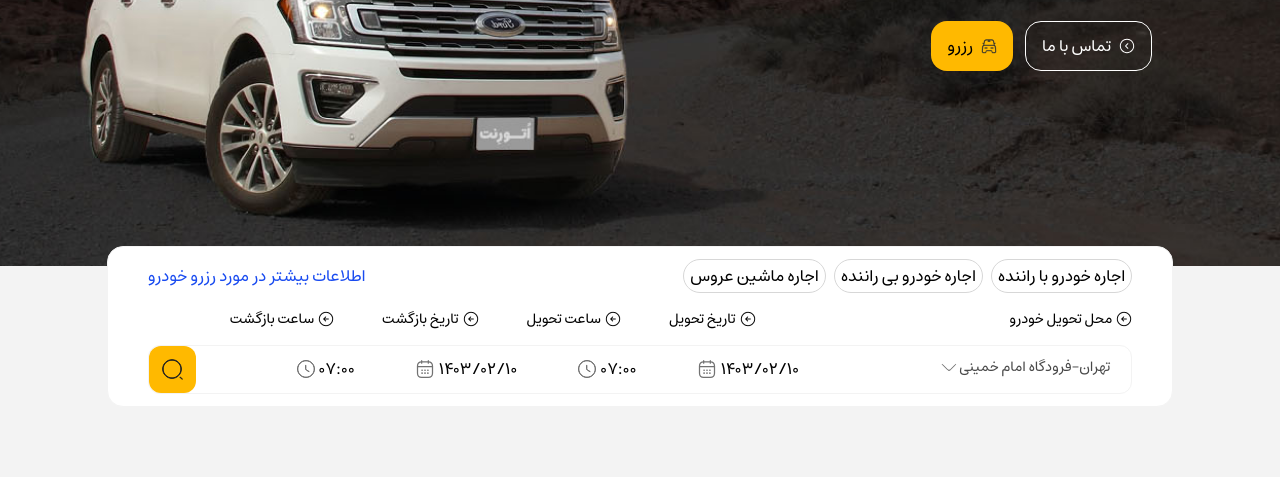
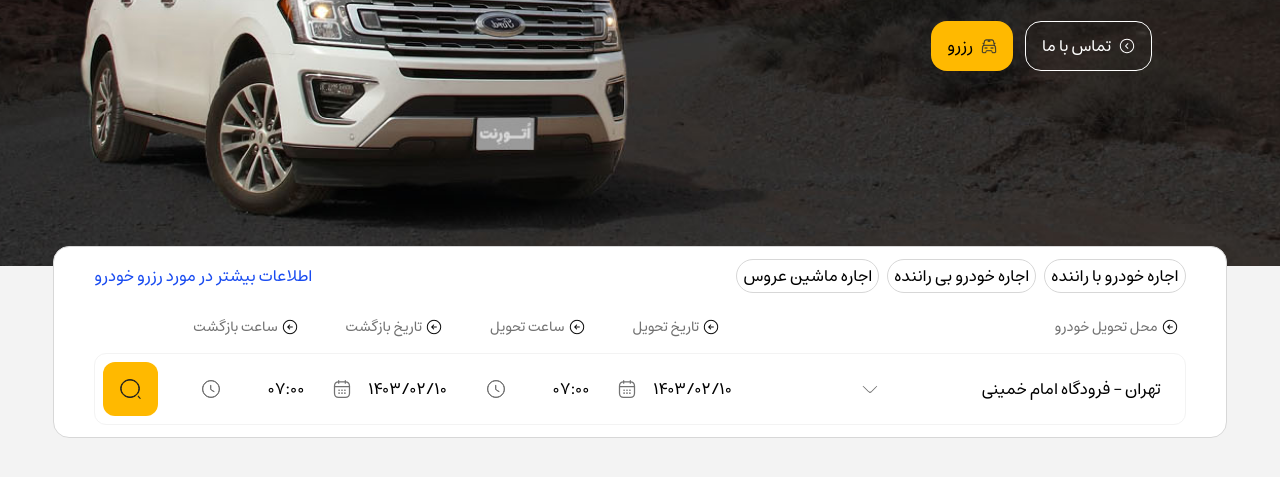
Before and after one commit to MaedeRabiei/auto-rent, a website built with Vite: page index.html in a window 1280 px wide. Shown: the part 525-1002 px from the top of the page. Built offline with nearby package versions, Linux system fonts and the light colour scheme; files whose address does not match are found by name.

Commit message:
rent info 100%

```diff
--- a/index.html
+++ b/index.html
@@ -62,10 +62,10 @@
 <!-- car section done -->
 <!-- car rent -->
 <div
-  class="w-full lg:w-10/12 bg-white lg:px-10 lg:py-3 px-4 py-3 border border-neutral-50 mx-auto rounded-2xl relative bottom-5 flex flex-col gap-4 ">
+  class="w-full lg:w-11/12 md:w-full bg-white lg:px-10 lg:py-3 px-4 py-3 border border-neutral-100 mx-auto rounded-2xl relative bottom-5 flex flex-col gap-6 ">
   <!-- top section -->
   <div
-    class="sm:flex flex-col md:flex-row justify-between items-start md:items-center sm:items-center gap-4 hidden md:flex lg:flex  ">
+    class="sm:flex flex-col md:flex-row sm:gap-2 justify-between items-start md:items-center sm:items-center  hidden md:flex lg:flex  ">
     <!-- buttons -->
     <div class="flex gap-2 ">
       <button class="button-rent sm:w-auto px-1.5 py-1 rounded-3xl text-sm md:text-base">
@@ -88,7 +88,7 @@
     <!-- link end -->
   </div>
   <!-- top section end -->
-  <!-- dropdowm -->
+  <!-- dropdowm mobile -->
   <div class="lg:hidden md:hidden sm:hidden flex items-center justify-between gap-3 ">
     <button id="dropdownHoverButton" data-dropdown-toggle="dropdownHover" data-dropdown-trigger="hover"
       class="inline-flex items-center justify-center text-white bg-brand box-border border border-transparent hover:bg-brand-strong focus:ring-4 focus:ring-brand-medium shadow-xs font-medium leading-5 rounded-base text-sm px-4 py-2.5 focus:outline-none whitespace-nowrap shrink-0 "
@@ -128,105 +128,97 @@
     </a>
     <!-- link end -->
   </div>
-  <!-- dropdowm end -->
-  <!-- car receive start -->
-  <div class="lg:w-11/12 justify-between lg:flex md:flex sm:flex text-sm hidden ">
-    <!-- right -->
-    <div class="flex items-center gap-1 ">
-      <img src="./public/img/icons/arrow-left.png" alt="">
-      <h6>محل تحویل خودرو </h6>
+  <!-- dropdowm mobile end -->
+
+  <section class="w-full space-y-4">
+
+
+    <div class="w-11/12 hidden lg:flex items-center justify-between text-sm text-neutral-600 px-2">
+      <div class="flex items-center gap-1">
+        <img src="./public/img/icons/arrow-left.png" alt="icon">
+        <h6 class="">محل تحویل خودرو</h6>
       </div>
-    <!-- left -->
-    <ul class="flex items-center lg:gap-12 md:gap-8 sm:gap-5 ">
-      <li class="flex items-center gap-1">
-        <img src="./public/img/icons/arrow-left.png" alt="">
+      <ul class="flex items-center gap-12">
+        <li class="flex items-center gap-1"><img src="./public/img/icons/arrow-left.png" alt="icon">
           <h6>تاریخ تحویل</h6>
         </li>
-      <li class="flex items-center gap-1">
-        <img src="./public/img/icons/arrow-left.png" alt="">
+        <li class="flex items-center gap-1"><img src="./public/img/icons/arrow-left.png" alt="icon">
           <h6>ساعت تحویل</h6>
         </li>
-      <li class="flex items-center gap-1">
-        <img src="./public/img/icons/arrow-left.png" alt="">
+        <li class="flex items-center gap-1"><img src="./public/img/icons/arrow-left.png" alt="icon">
           <h6>تاریخ بازگشت</h6>
         </li>
-      <li class="flex items-center gap-1">
-        <img src="./public/img/icons/arrow-left.png" alt="">
+        <li class="flex items-center gap-1"><img src="./public/img/icons/arrow-left.png" alt="icon">
           <h6>ساعت بازگشت</h6>
         </li>
       </ul>
     </div>
-  <!-- car receive end -->
+
     <!-- car form start -->
-  <div class="w-full flex  border border-neutral-50 pr-1   rounded-xl">
-    <!-- car dropdowm -->
-    <div class=" w-full flex gap-3.5  justify-between">
-      <div class="">
+    <div class="flex lg:flex-nowrap gap-5 flex-wrap  border  border-neutral-50 rounded-xl p-2  items-center bg-white">
+      <div class="flex justify-between flex-col lg:flex-row w-full ">
+
+        <label for="time"
+          class="lg:hidden  block my-2  font-medium text-neutral-800 pr-3 font-Estedad-SemiBold ">محل تحویل خودرو</label>
+        <div class="w-full lg:w-1/3 relative border border-neutral-100 rounded-lg lg:border-none">
           <button id="dropdownDefaultButton" data-dropdown-toggle="dropdown"
-          class="w- inline-flex justify-between  text-whitebox-border border border-transparent  focus:ring-2 focus:ring-primary-300  font-medium leading-5 rounded-base text-sm px-4 py-2.5 focus:outline-none"
+            class="w-full flex items-center justify-between  rounded-lg px-4 py-3 focus:border focus:border-primary-300 transition-all"
             type="button">
-          <h6 class="text-neutral-800">تهران-فرودگاه امام خمینی</h6>
-          <img src="./public/img/icons/arrow-down.svg" alt="">
+            <span class="text-black font-Estedad-Regular">تهران - فرودگاه امام خمینی</span>
+            <img src="./public/img/icons/arrow-down.svg" alt="chevron">
           </button>
-        <!-- Dropdown menu -->
-        <div id="dropdown"
-          class="z-10 hidden bg-neutral-primary-medium border border-default-medium rounded-base shadow-lg w-10/12">
-          <ul class="p-2 text-sm text-body font-medium" aria-labelledby="dropdownDefaultButton">
-            <li>
-              <a href="#"
-                class="inline-flex items-center w-full p-2 hover:bg-neutral-tertiary-medium hover:text-heading rounded">تهران-بندر
-                انزلی</a>
-            </li>
-            <li>
-              <a href="#"
-                class="inline-flex items-center w-full p-2 hover:bg-neutral-tertiary-medium hover:text-heading rounded">تهران-شیراز</a>
-            </li>
-            <li>
-              <a href="#"
-                class="inline-flex items-center w-full p-2 hover:bg-neutral-tertiary-medium hover:text-heading rounded">تهران-کرمانشاه</a>
-            </li>
-            <li>
-              <a href="#"
-                class="inline-flex items-center w-full p-2 hover:bg-neutral-tertiary-medium hover:text-heading rounded">تهران-بندر
-                عباس</a>
-            </li>
-            <li>
-              <a href="#"
-                class="inline-flex items-center w-full p-2 hover:bg-neutral-tertiary-medium hover:text-heading rounded">تهران
-                -خوزستان</a>
-            </li>
-            <li>
-              <a href="#"
-                class="inline-flex items-center w-full p-2 hover:bg-neutral-tertiary-medium hover:text-heading rounded">شیراز-اصفهان</a>
-            </li>
+
+          <div id="dropdown" class="z-50 hidden bg-white border border-neutral-100 rounded-lg shadow-xl w-full mt-1">
+            <ul class="p-2 text-sm text-neutral-700">
+              <li><a href="#" class="block p-3 hover:bg-neutral-50 rounded">تهران - بندر انزلی</a></li>
+              <li><a href="#" class="block p-3 hover:bg-neutral-50 rounded">تهران - شیراز</a></li>
+              <li><a href="#" class="block p-3 hover:bg-neutral-50 rounded">تهران -سمنان</a></li>
+              <li><a href="#" class="block p-3 hover:bg-neutral-50 rounded">تهران -اصفهان</a></li>
+              <li><a href="#" class="block p-3 hover:bg-neutral-50 rounded">تهران -بندر عباس</a></li>
+              <li><a href="#" class="block p-3 hover:bg-neutral-50 rounded">تهران -رشت</a></li>
             </ul>
           </div>
         </div>
-      <!-- left -->
-      <ul class="flex space-x-15 lg:pl-25">
-        <li class="flex  items-center gap-1">
-          <h6>۱۴۰۳/۰۲/۱۰</h6>
-          <img src="./public/img/icons/calendar.svg" alt="">
-        </li>
-        <li class="flex  items-center gap-1">
-          <h6>۰۷:۰۰</h6>
-          <img src="./public/img/icons/clock.svg" alt="">
-        </li>
-        <li class="flex  items-center gap-1">
-          <h6>۱۴۰۳/۰۲/۱۰</h6>
-          <img src="./public/img/icons/calendar.svg" alt="">
-        </li>
-        <li class="flex  items-center gap-1">
-          <h6>۰۷:۰۰</h6>
-          <img src="./public/img/icons/clock.svg" alt="">
-        </li>
-      </ul>
+        <!-- right start -->
+        <div class=" grid grid-cols-1 lg:grid-cols-4 gap-1 w-full lg:w-fit   ">
+          <label for="time"
+            class="lg:hidden  block my-2  font-medium text-neutral-800 pr-3 font-Estedad-SemiBold ">تاریخ
+            تحویل</label>
+          <div
+            class="flex lg:w-11/12 gap-4 items-center justify-between  rounded-lg px-3 py-3 text-black lg:border-none border border-neutral-100 ">
+            <span>۱۴۰۳/۰۲/۱۰</span>
+            <img src="./public/img/icons/calendar.svg" alt="calendar">
           </div>
-    <div class="w-fit h-full p-3  bg-amber-400 rounded-xl">
-      <img src="./public/img/icons/search-normal.svg" alt="">
+          <label for="time" class="lg:hidden  block my-2  font-medium text-neutral-800 pr-3 font-Estedad-SemiBold ">ساعت
+            تحویل</label>
+          <div
+            class="flex lg:w-11/12 gap-4 items-center justify-between  rounded-lg px-3 py-3 text-black lg:border-none border border-neutral-100 ">
+            <span>۰۷:۰۰</span>
+            <img src="./public/img/icons/clock.svg" alt="clock">
+          </div>
+          <label for="time"
+            class="lg:hidden  block my-2  font-medium text-neutral-800 pr-3 font-Estedad-SemiBold ">تاریخ
+            بازگشت</label>
+          <div
+            class="flex lg:w-11/12 gap-4 items-center justify-between  rounded-lg px-3 py-3 text-black lg:border-none border border-neutral-100 ">
+            <span>۱۴۰۳/۰۲/۱۰</span>
+            <img src="./public/img/icons/calendar.svg" alt="calendar">
+          </div>
+          <label for="time" class="lg:hidden  block my-2  font-medium text-neutral-800 pr-3 font-Estedad-SemiBold ">ساعت
+            بازگشت</label>
+          <div
+            class="flex lg:w-11/12  gap-4 items-center justify-between  rounded-lg px-3 py-3 text-black lg:border-none border border-neutral-100 ">
+            <span>۰۷:۰۰</span>
+            <img src="./public/img/icons/clock.svg" alt="clock">
           </div>
         </div>
-
+      </div>
+      <button
+        class="w-full lg:w-auto p-4 flex items-center justify-center bg-amber-400 hover:bg-amber-500 cursor-pointer transition-colors rounded-xl ">
+        <img src="./public/img/icons/search-normal.svg" alt="search">
+      </button>
+    </div>
+  </section>
 </div>
 
 <div class="w-full h-1000"></div>
--- a/package.json
+++ b/package.json
@@ -14,6 +14,7 @@
   "dependencies": {
     "@tailwindcss/vite": "^4.3.0",
     "flowbite": "^4.0.2",
+    "persian-datepicker": "^1.2.0",
     "swiper": "^12.2.0",
     "tailwindcss": "^4.3.0"
   }
```
Also changed, not shown: 1 other file. Lines whose indentation alone changed are shown as unchanged.
